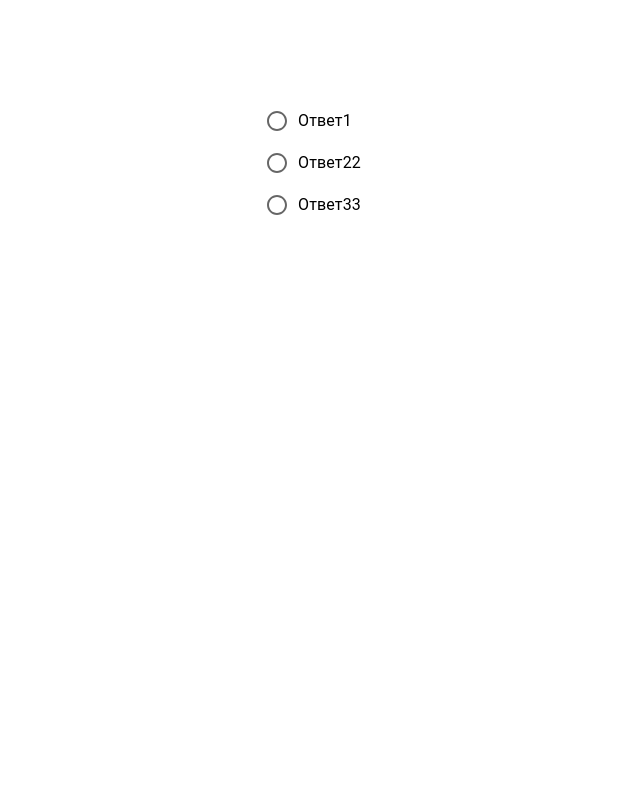
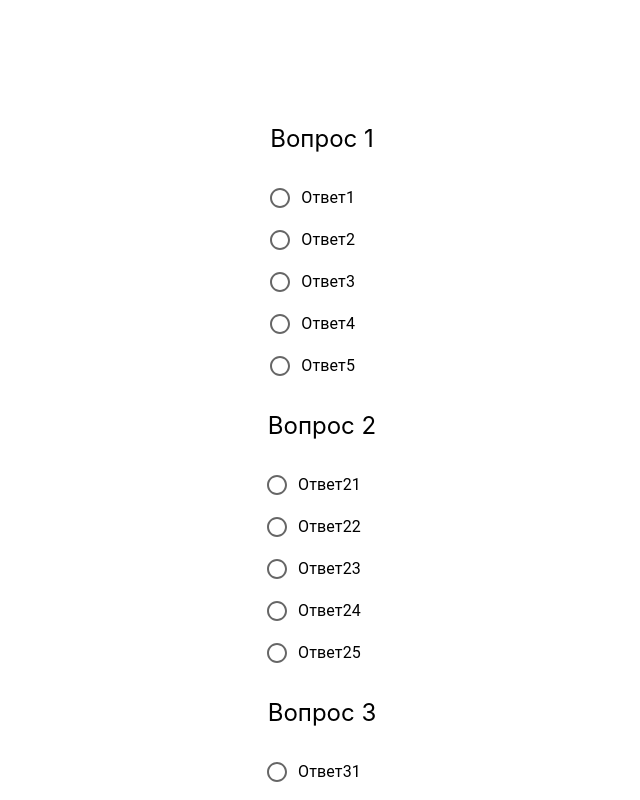
Before and after one commit to heilrake/my-app, a React (Create React App) app: page / in a window 1280 px wide. Shown: the top 800 px of the page, without its empty margins (318-958 px from the left). Built offline with nearby package versions, Linux system fonts and the light colour scheme.

Commit message:
[FEAT] lesson 8 task 16 (#2)
[FEAT] lesson 8 task 16 (#2)

```diff
--- a/src/lesson/Lesson8/Task16/index.jsx
+++ b/src/lesson/Lesson8/Task16/index.jsx
@@ -1,12 +1,13 @@
 import React, { useState } from 'react';
-import { Select, Button, FormControl, FormControlLabel, Radio, RadioGroup } from '@mui/material'
+import { FormControlLabel, Radio, RadioGroup } from '@mui/material'
+
 import useStyles from './styles';
-
 
 
 const Task16 = () => {
   const classes = useStyles();
-  const [question, setQuestion] = useState([
+
+  const [questions, setQuestions] = useState([
     {
       name: 'Вопрос 1',
       answers: [
@@ -16,22 +17,23 @@ const Task16 = () => {
         { id: 4, text: 'Ответ4' },
         { id: 5, text: 'Ответ5' },
       ],
-      right: 3, //номер правильного ответа
+      right: 3,
+      answer: null
     },
     {
       name: 'Вопрос 2',
       answers: [
-        { id: 1, text: 'Ответ21' },
-        { id: 2, text: 'Ответ22' },
-        { id: 3, text: 'Ответ23' },
-        { id: 4, text: 'Ответ24' },
-        { id: 5, text: 'Ответ25' },
+        { id: 1, text: 'Ответ21', isTrue: false },
+        { id: 2, text: 'Ответ22', isTrue: false },
+        { id: 3, text: 'Ответ23', isTrue: false },
+        { id: 4, text: 'Ответ24', isTrue: false },
+        { id: 5, text: 'Ответ25', isTrue: false },
       ],
-      right: 4, //номер правильного ответа
+      right: 4,
+      answer: null
     },
     {
       name: 'Вопрос 3',
-
       answers: [
         { id: 1, text: 'Ответ31' },
         { id: 2, text: 'Ответ32' },
@@ -39,21 +41,47 @@ const Task16 = () => {
         { id: 4, text: 'Ответ34' },
         { id: 5, text: 'Ответ35' },
       ],
-      right: 2, //номер правильного ответа
+      right: 2,
+      answer: null
     },
-  ])
+  ]);
 
-  console.log(question[0].answers[1].text);
+  const handleChangeAnswer = (questionIndex, answerId) => {
+    const copyQuestions = [...questions];
+
+    copyQuestions[questionIndex].answer = answerId;
+    setQuestions(copyQuestions);
+  };
+
+  const getStatusClassName = (rightAnswer, currentAnswer, answerId) => {
+    if (rightAnswer === currentAnswer && currentAnswer === answerId) {
+      return "correct";
+    }
+
+    if (currentAnswer === answerId) {
+      return "false";
+    }
+
+    return "default";
+  }
+
   return (
     <div className={classes.root}>
-      <RadioGroup>
-        {
-          question.map((item, index) => (
-            console.log(index),
-            < FormControlLabel key={index} value={item.answers[index].text} control={< Radio />} label={item.answers[index].text} />
-          ))
-        }
-      </RadioGroup>
+      {questions.map((item, index) => (
+        <RadioGroup key={index}>
+          <p>{item.name}</p>
+          {item.answers.map((answer, answerIndex) => (
+            <FormControlLabel
+              className={getStatusClassName(item.right, item.answer, answer.id)}
+              onChange={() => handleChangeAnswer(index, answer.id)}
+              key={answerIndex}
+              value={answer.id}
+              control={<Radio />}
+              label={answer.text}
+            />
+          ))}
+        </RadioGroup>
+      ))}
     </div >
   );
 };
--- a/src/lesson/Lesson8/Task16/styles.js
+++ b/src/lesson/Lesson8/Task16/styles.js
@@ -10,15 +10,17 @@ const useStyles = createUseStyles({
     height: '100%',
     fontSize: '24px',
 
-    '& > form ': {
-      display: 'flex',
-      flexDirection: "column",
-      gap: '5px',
-      margin: '50px 0px'
+    "& .correct": {
+      color: 'green',
     },
-    "&.TextField": {
-      margin: '0px 5px'
-    }
+
+    "& .false": {
+      color: 'red',
+    },
+
+    "& .default": {
+      color: 'inherit',
+    },
   },
 });
 
--- a/src/lesson/lesson7/Task8/index.jsx
+++ b/src/lesson/lesson7/Task8/index.jsx
@@ -42,7 +42,6 @@ const Task8 = () => {
   const filterColors = () => {
     const result = COLORS.find((color) => color.id === inputValue).color;
 
-    console.log(result)
     return result
   }
 
```
